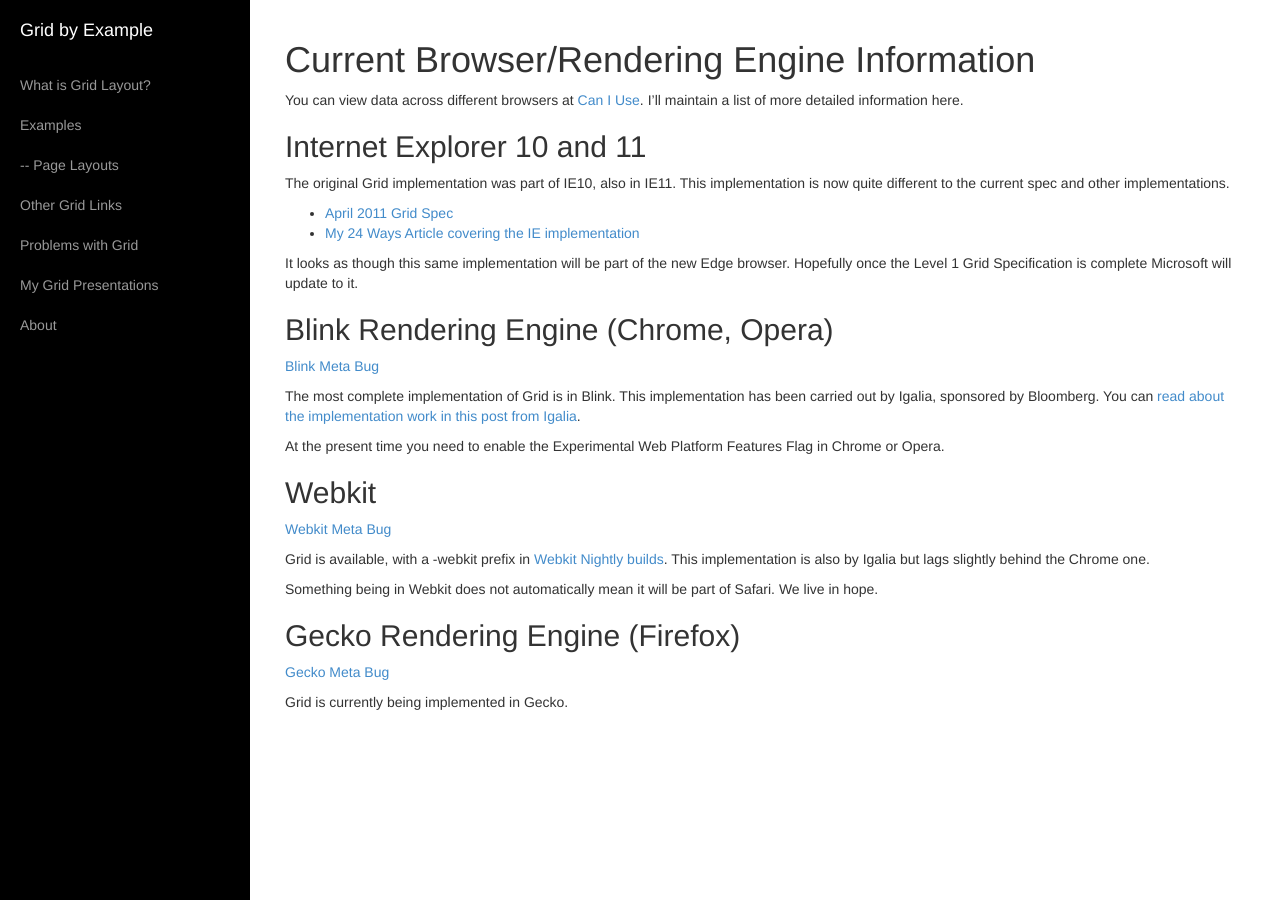
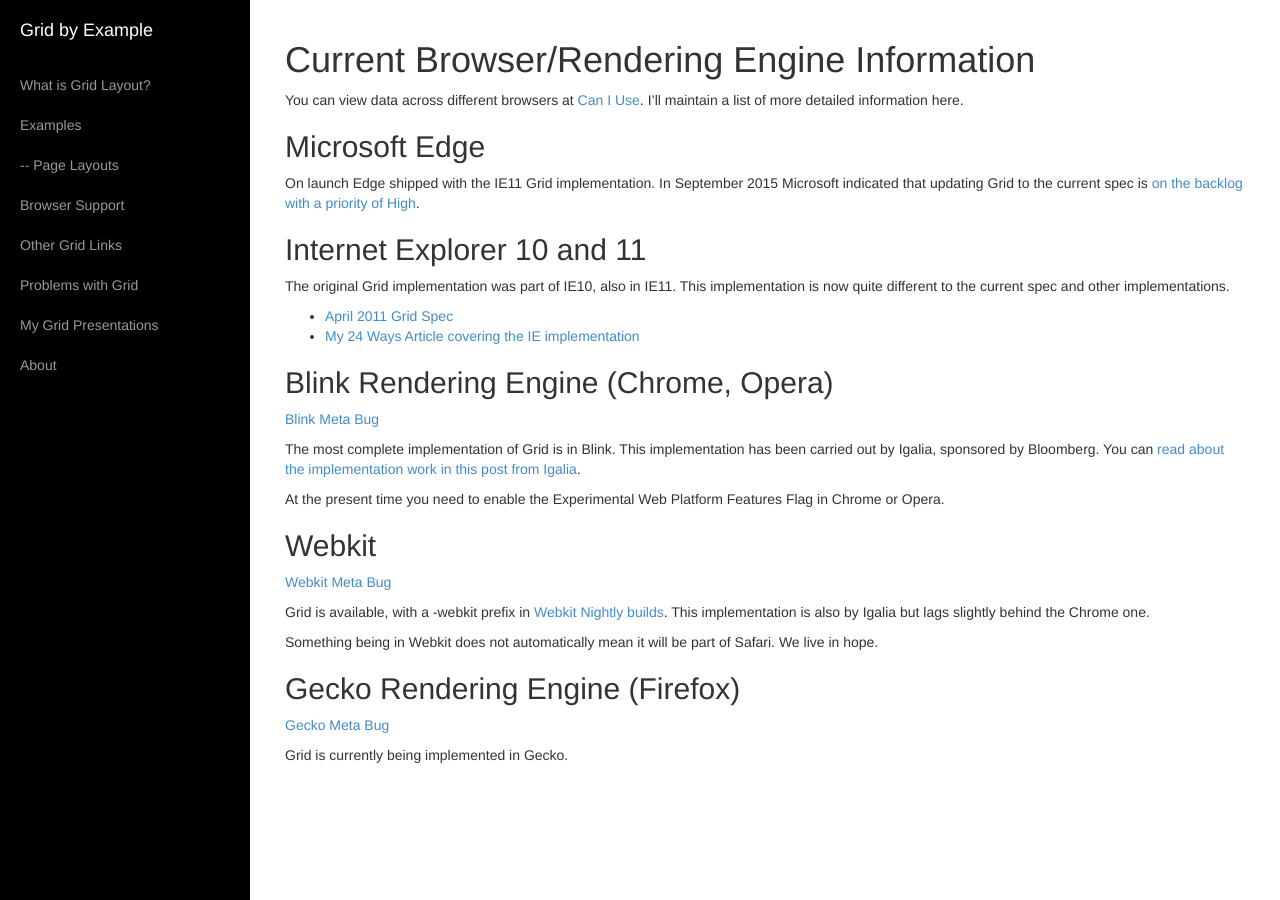
Before and after one commit to rachelandrew/grid-by-example, a Jekyll site: the page built from browsers/index.md, in a window 1280 px wide. Built offline with Jekyll 4.4.1, drawn with Linux system fonts in a browser that asks for light colours; nearby versions of some CDN libraries; library files that are not in the unit come from our copies.

Commit message:
updating browser info page, creating generate page

```diff
--- a/_includes/sidebar.html
+++ b/_includes/sidebar.html
@@ -16,6 +16,10 @@
 
                 <li>
                     <a href="/examples/page-layout">-- Page Layouts</a>
+                </li>
+
+                <li>
+                    <a href="/browsers">Browser Support</a>
                 </li>
 
                 <li>
--- a/browsers/index.md
+++ b/browsers/index.md
@@ -7,14 +7,16 @@ title: Browser Support for CSS Grid Layout
 
 You can view data across different browsers at [Can I Use](http://caniuse.com/#feat=css-grid). I'll maintain a list of more detailed information here.
 
+## Microsoft Edge
+
+On launch Edge shipped with the IE11 Grid implementation. In September 2015 Microsoft indicated that updating Grid to the current spec is [on the backlog with a priority of High](https://wpdev.uservoice.com/forums/257854-microsoft-edge-developer/suggestions/6514853-update-css-grid).
+
 ## Internet Explorer 10 and 11
 
 The original Grid implementation was part of IE10, also in IE11. This implementation is now quite different to the current spec and other implementations.
 
 - [April 2011 Grid Spec](http://www.w3.org/TR/2011/WD-css3-grid-layout-20110407/)
 - [My 24 Ways Article covering the IE implementation](http://24ways.org/2012/css3-grid-layout/)
-
-It looks as though this same implementation will be part of the new Edge browser. Hopefully once the Level 1 Grid Specification is complete Microsoft will update to it.
 
 ## Blink Rendering Engine (Chrome, Opera)
 
```
Also changed, not shown: presentations/2015-generate.md (added, +18 -0 lines).
